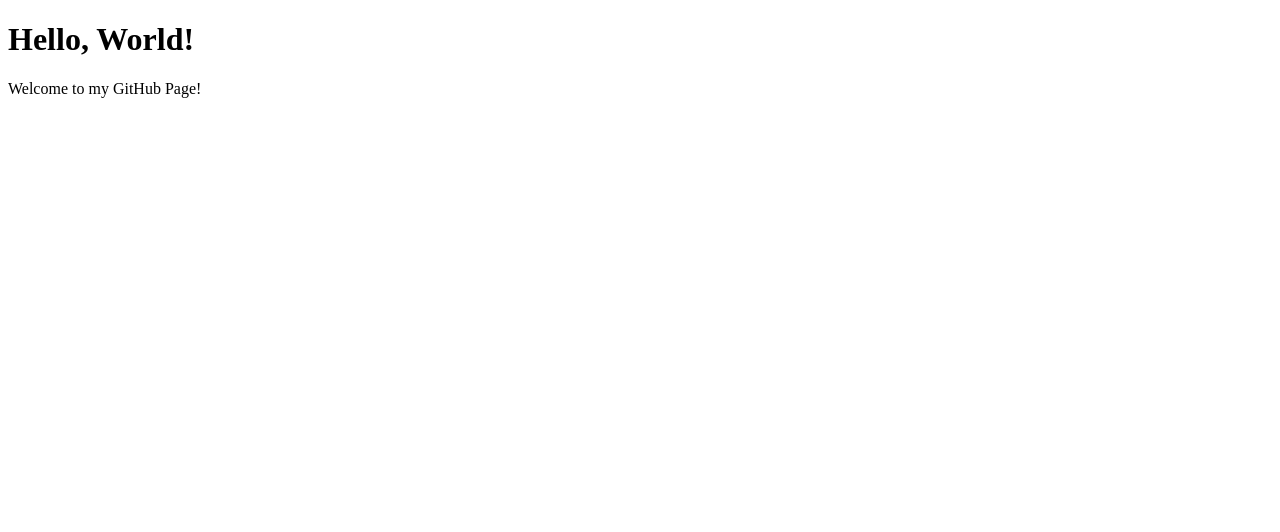
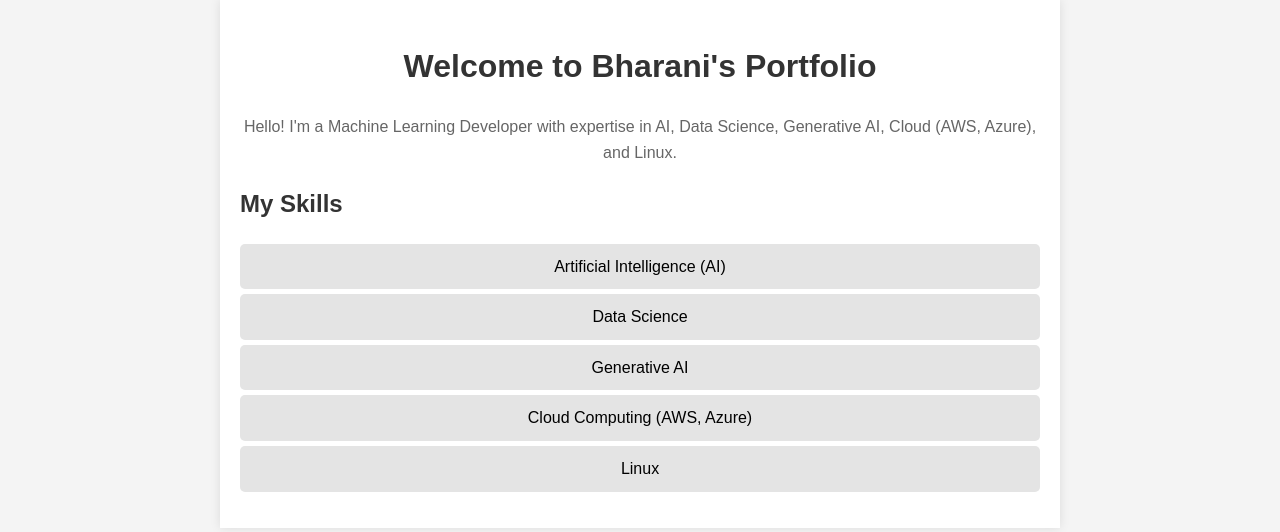
Before and after one commit to Bharani119/Bharani119.github.io, a plain HTML site: page index.html in a window 1280 px wide. Drawn offline with Linux system fonts and the light colour scheme.

Commit message:
updated index profile

```diff
--- a/index.html
+++ b/index.html
@@ -3,10 +3,64 @@
 <head>
     <meta charset="UTF-8">
     <meta name="viewport" content="width=device-width, initial-scale=1.0">
-    <title>Welcome to Bharani's GitHub Page</title>
+    <title>Bharani's Portfolio</title>
+    <style>
+        body {
+            font-family: Arial, sans-serif;
+            line-height: 1.6;
+            background-color: #f4f4f4;
+            margin: 0;
+            padding: 0;
+        }
+        .container {
+            max-width: 800px;
+            margin: auto;
+            padding: 20px;
+            background: #fff;
+            box-shadow: 0 0 10px rgba(0, 0, 0, 0.1);
+        }
+        h1 {
+            text-align: center;
+            color: #333;
+        }
+        p {
+            text-align: center;
+            color: #666;
+        }
+        .skills {
+            margin-top: 20px;
+        }
+        .skills h2 {
+            color: #333;
+        }
+        .skills ul {
+            list-style-type: none;
+            padding: 0;
+        }
+        .skills ul li {
+            background: #e4e4e4;
+            margin: 5px 0;
+            padding: 10px;
+            border-radius: 5px;
+            text-align: center;
+        }
+    </style>
 </head>
 <body>
-    <h1>Hello, World!</h1>
-    <p>Welcome to my GitHub Page!</p>
+    <div class="container">
+        <h1>Welcome to Bharani's Portfolio</h1>
+        <p>Hello! I'm a Machine Learning Developer with expertise in AI, Data Science, Generative AI, Cloud (AWS, Azure), and Linux.</p>
+
+        <div class="skills">
+            <h2>My Skills</h2>
+            <ul>
+                <li>Artificial Intelligence (AI)</li>
+                <li>Data Science</li>
+                <li>Generative AI</li>
+                <li>Cloud Computing (AWS, Azure)</li>
+                <li>Linux</li>
+            </ul>
+        </div>
+    </div>
 </body>
 </html>
```
